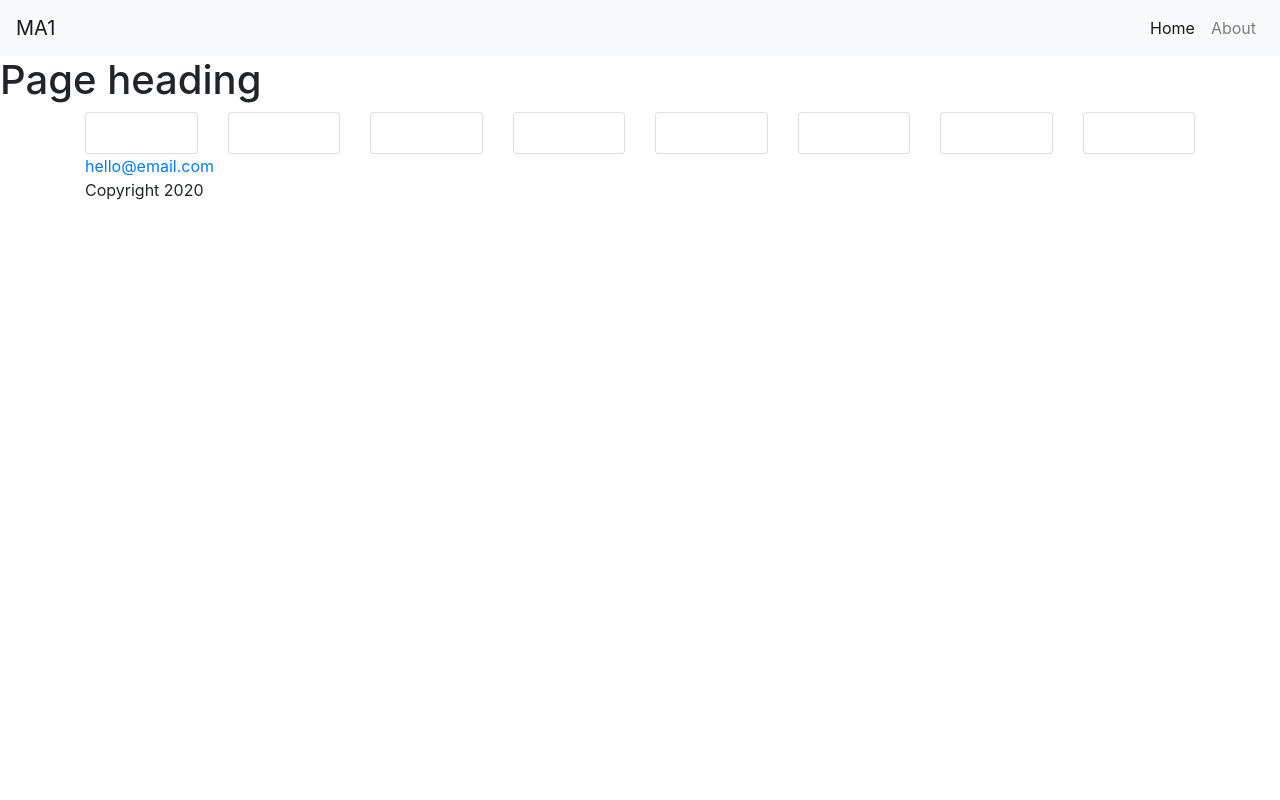
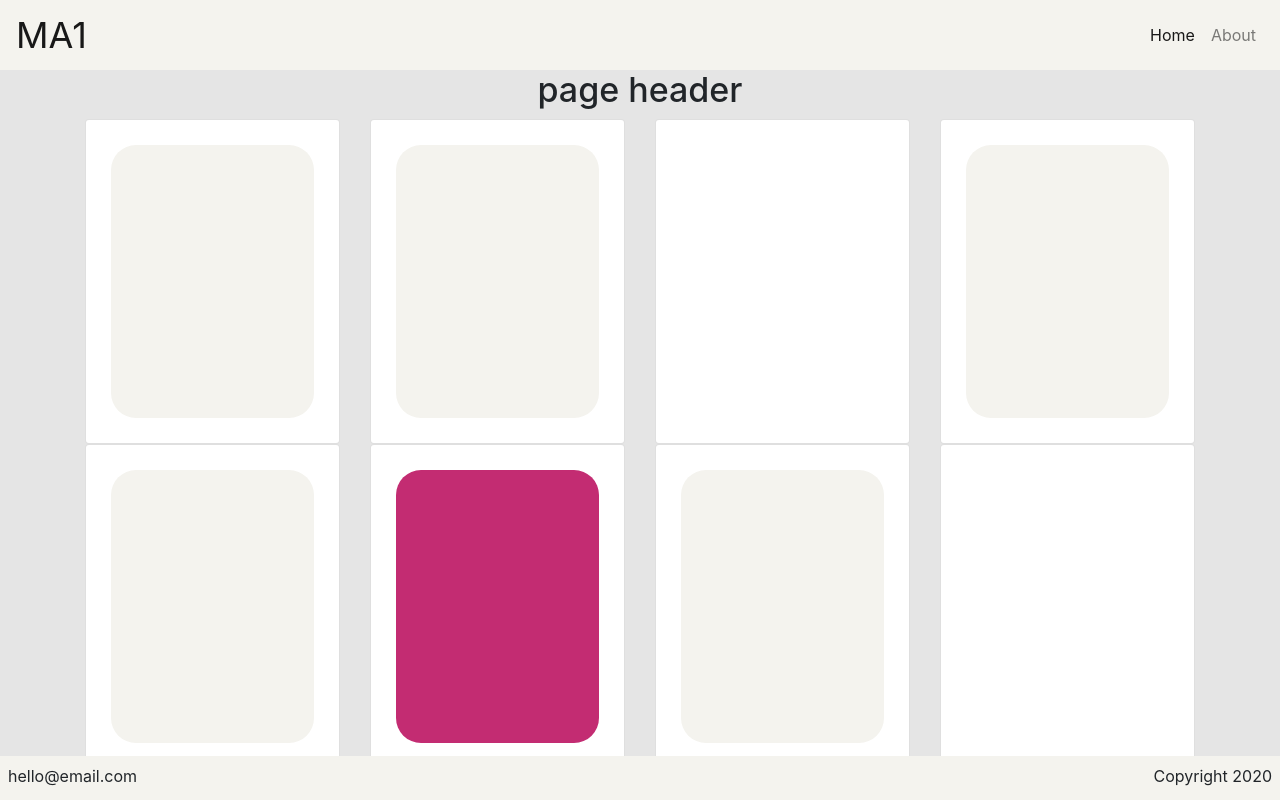
Before and after one commit to Veralykke/vera-kaasen-css-frameworks-ma1, a plain HTML site: page index.html in a window 1280 px wide. Drawn offline with nearby package versions, Linux system fonts and the light colour scheme.

Commit message:
cards color

```diff
--- a/index.html
+++ b/index.html
@@ -10,21 +10,15 @@
     integrity="sha384-JcKb8q3iqJ61gNV9KGb8thSsNjpSL0n8PARn9HuZOnIxN0hoP+VmmDGMN5t9UJ0Z" crossorigin="anonymous" />
   <link href="https://fonts.googleapis.com/css2?family=Archivo+Narrow&display=swap" rel="stylesheet" />
 
-        <link rel="stylesheet" href="css/style.css"/>
+  <link rel="stylesheet" href="css/style.css" />
 </head>
 
 <body>
   <div class="wrapper">
     <nav class="navbar navbar-expand-lg navbar-light bg-light">
       <a class="navbar-brand" href="#">MA1</a>
-            <button class="navbar-toggler"
-             type="button"
-             data-toggle="collapse"
-             data-target="#navbarSupportedContent"
-             aria-controls="navbarSupportedContent"
-             aria-expanded="false"
-             aria-label="Toggle navigation"
-             >
+      <button class="navbar-toggler" type="button" data-toggle="collapse" data-target="#navbarSupportedContent"
+        aria-controls="navbarSupportedContent" aria-expanded="false" aria-label="Toggle navigation">
 
         <span class="navbar-toggler-icon"></span>
       </button>
@@ -40,84 +34,76 @@
         </ul>
       </div>
     </nav>
+<h1 class="header">page header</h1>
 
-     <div>
-         <h1>Page heading</h1>
-     </div>
+
     <div class="container">
-
       <div class="row">
-                <div class="col-sm home-block">
+        <div class="col-md-6 col-lg-3">
           <div class="card">
             <div class="card-body">
             </div>
           </div>
         </div>
-                <div class="col-sm home-block">
+        <div class="col-md-6 col-lg-3">
           <div class="card">
             <div class="card-body">
             </div>
           </div>
         </div>
-                <div class="col-sm home-block">
+        <div class="col-md-6 col-lg-3">
+          <div class="card">
+            <div class="card-body three"style="background: #FFFFFF !important">
+            </div>
+          </div>
+        </div>
+        <div class="col-md-6 col-lg-3">
           <div class="card">
             <div class="card-body">
             </div>
           </div>
         </div>
-                <div class="col-sm home-block">
+        <div class="col-md-6 col-lg-3">
           <div class="card">
             <div class="card-body">
             </div>
           </div>
         </div>
-                <div class="col-sm home-block">
+        <div class="col-md-6 col-lg-3">
+          <div class="card">
+            <div class="card-body six"style="background: #C32C72 !important">
+            </div>
+          </div>
+        </div>
+        <div class="col-md-6 col-lg-3">
           <div class="card">
             <div class="card-body">
             </div>
           </div>
         </div>
-                <div class="col-sm home-block">
+        <div class="col-md-6 col-lg-3">
           <div class="card">
-                        <div class="card-body">
-                        </div>
-                    </div>
-                </div>
-                <div class="col-sm home-block">
-                    <div class="card">
-                        <div class="card-body">
-                        </div>
-                    </div>
-                </div>
-                <div class="col-sm home-block">
-                    <div class="card">
-
-                        <div class="card-body">
+            <div class="card-body three"style="background: #FFFFFF !important">
             </div>
           </div>
         </div>
       </div>
     </div>
-    <footer
-     class="container">
-      <a href="/" class="email">hello@email.com</a>
+
+    <footer class="footer">
+      <div>hello@email.com</div>
       <div>Copyright 2020</div>
     </footer>
 
-    <script
-      src="https://code.jquery.com/jquery-3.5.1.slim.min.js"
-      integrity="sha384-DfXdz2htPH0lsSSs5nCTpuj/zy4C+OGpamoFVy38MVBnE+IbbVYUew+OrCXaRkfj"
-      crossorigin="anonymous">
+    <script src="https://code.jquery.com/jquery-3.5.1.slim.min.js"
+      integrity="sha384-DfXdz2htPH0lsSSs5nCTpuj/zy4C+OGpamoFVy38MVBnE+IbbVYUew+OrCXaRkfj" crossorigin="anonymous">
       </script>
-    <script
-      src="https://cdn.jsdelivr.net/npm/popper.js@1.16.1/dist/umd/popper.min.js"
-      integrity="sha384-9/reFTGAW83EW2RDu2S0VKaIzap3H66lZH81PoYlFhbGU+6BZp6G7niu735Sk7lN"
-      crossorigin="anonymous">
+    <script src="https://cdn.jsdelivr.net/npm/popper.js@1.16.1/dist/umd/popper.min.js"
+      integrity="sha384-9/reFTGAW83EW2RDu2S0VKaIzap3H66lZH81PoYlFhbGU+6BZp6G7niu735Sk7lN" crossorigin="anonymous">
       </script>
-    <script
-      src="https://stackpath.bootstrapcdn.com/bootstrap/4.5.2/js/bootstrap.min.js"
-      integrity="sha384-B4gt1jrGC7Jh4AgTPSdUtOBvfO8shuf57BaghqFfPlYxofvL8/KUEfYiJOMMV+rV"
-      crossorigin="anonymous">
+    <script src="https://stackpath.bootstrapcdn.com/bootstrap/4.5.2/js/bootstrap.min.js"
+      integrity="sha384-B4gt1jrGC7Jh4AgTPSdUtOBvfO8shuf57BaghqFfPlYxofvL8/KUEfYiJOMMV+rV" crossorigin="anonymous">
       </script>
 </body>
+
 </html>
--- a/sass/partials/_custom.scss
+++ b/sass/partials/_custom.scss
@@ -6,3 +6,5 @@ $background-colour:#E5E5E5;
 $primary-colour: #f80e68;
 $primary-colour-hover: #C32C72;
 $nav-colour: #F4F3EE;
+$footer-font-colour: #8D8D8D;
+$nav-font-colour:#262626;
--- a/sass/partials/_footer.scss
+++ b/sass/partials/_footer.scss
@@ -1,23 +1,15 @@
 .footer{
-    background-color: $nav-colour;
-    padding: 1rem;
+    background-color:$nav-colour !important;
+    height: 44px;
+    flex-shrink: 0;
+    margin-top: 2rem;
     display: flex;
-    padding: 1rem;
-    font-size: 12px;
-
-    .container {
-        flex-direction: column;
-
-        @media (min-width: $tablet-width) {
-            width: 1410px;
-            justify-content: space-between;
-            flex-direction: row;
-        }
-    }
-
-    .container a{
-        color: red;
-        font-size: 12px;
-    }
-
+    justify-content: space-between;
+    font-size: 1em;
+    padding: 0.5em;
+    position: fixed;
+    left: 0;
+    bottom: 0;
+    width: 100%;
+    text-align: center;
 }
--- a/sass/partials/_layout.scss
+++ b/sass/partials/_layout.scss
@@ -0,0 +1,36 @@
+html,
+body {
+    height:100%;
+}
+
+body{
+    background-color: $background-colour;
+    display: flex;
+    flex-direction: column;
+}
+
+
+.card-body{
+    background-color: $nav-colour;
+    padding-top: 100%;
+    border-radius: 25px;
+    margin: 25px;
+    background-color: none !important;
+    border: none !important ;
+}
+
+
+.wrapper{
+   flex: 1 0 auto;
+}
+
+.heading{
+padding-top: 120px;
+text-align: center;
+}
+/*
+.card{
+    border-radius: 0 !important;
+    background-color: none !important;
+}
+*/
--- a/sass/partials/_nav.scss
+++ b/sass/partials/_nav.scss
@@ -1,4 +1,8 @@
 .navbar{
-    background-color:$primary-colour;
- height: 100px;
+    background-color:$nav-colour !important;
+    height: 70px;
 }
+.navbar-brand{
+    font-color:$nav-font-colour !important;
+    font-size: 36px;
+}
--- a/sass/partials/_typography.scss
+++ b/sass/partials/_typography.scss
@@ -1,3 +1,8 @@
 h1{
-    font-size: 55px;
+   font-size: 34px;
 }
+
+.header{
+   font-size: 34px;
+   text-align: center;
+}
```
Also changed, not shown: css/style.css, 1 other file. Lines whose indentation alone changed are shown as unchanged.
